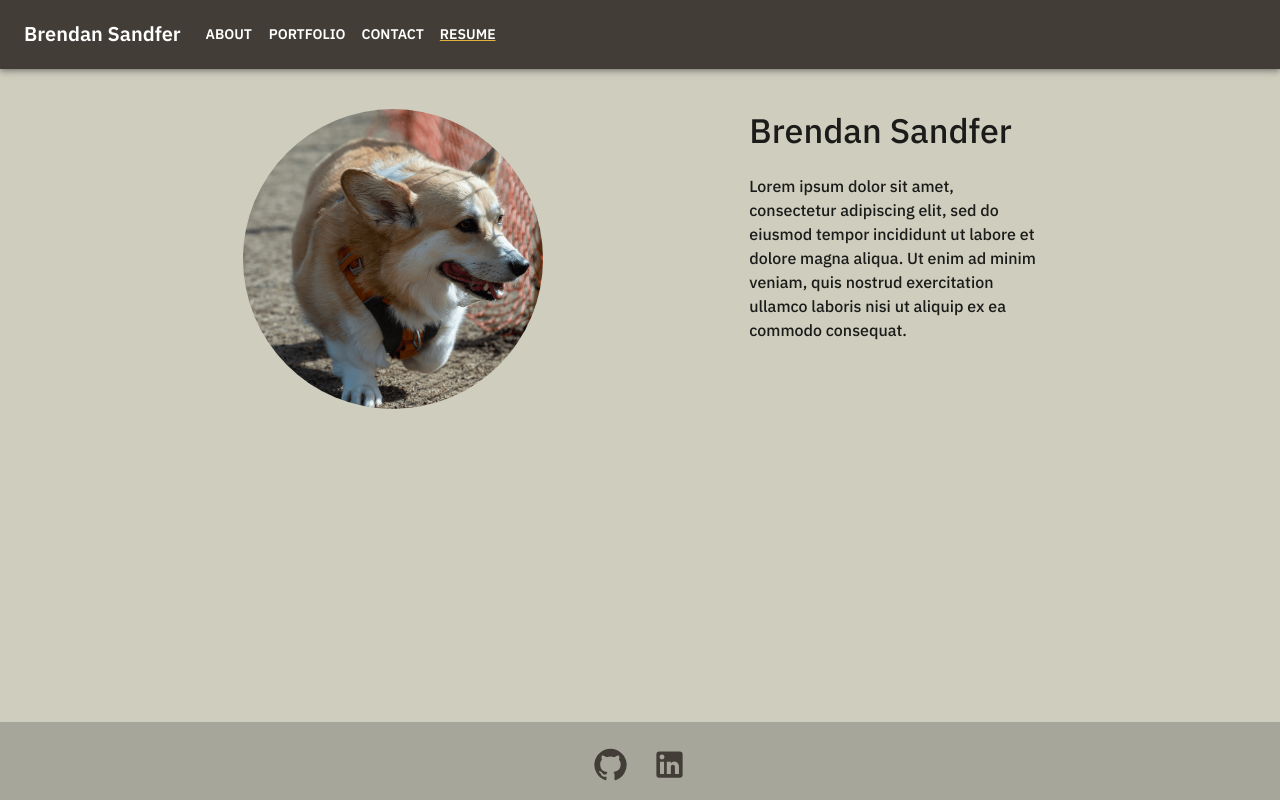
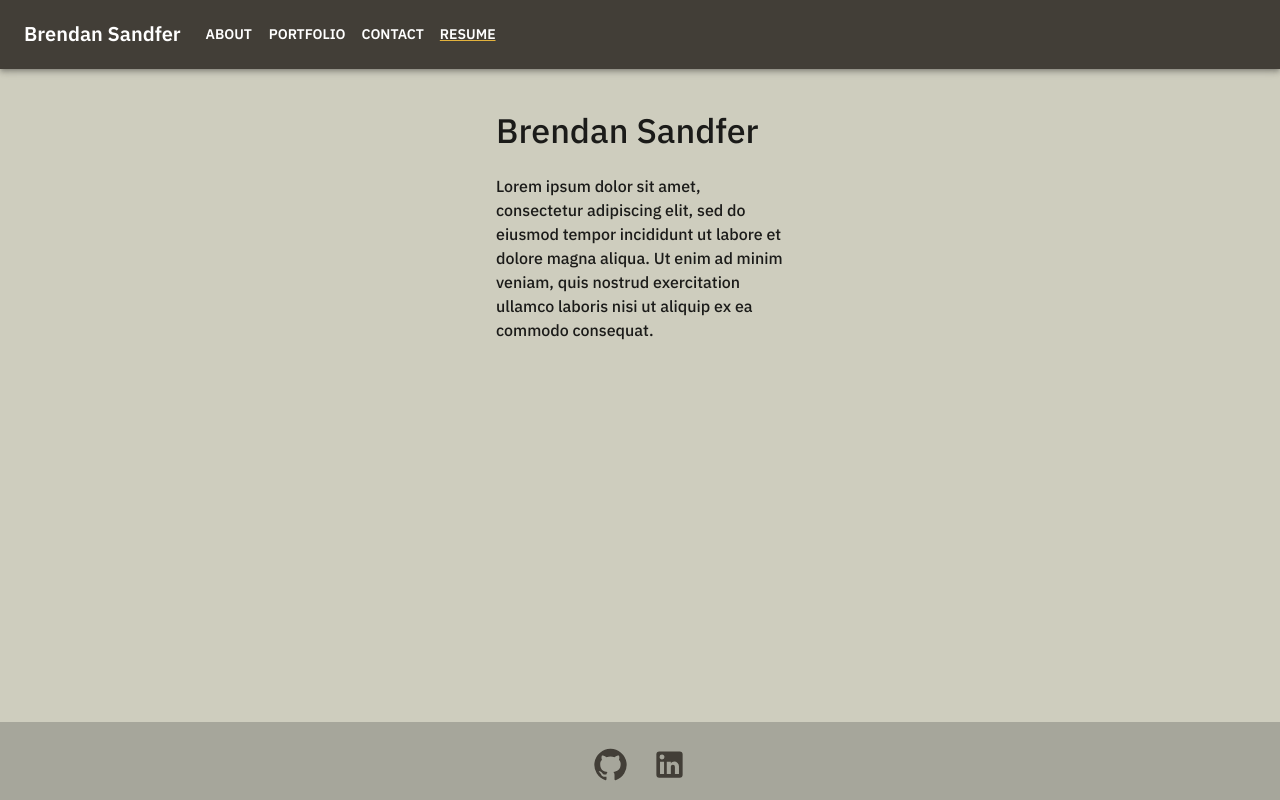
Before and after one commit to bsandfer/portfolio, a React (Create React App) app: page / in a window 1280 px wide. Built offline with nearby package versions, Linux system fonts and the light colour scheme.

Commit message:
updated contact to mailto:

```diff
--- a/src/components/About/About.js
+++ b/src/components/About/About.js
@@ -2,16 +2,17 @@ import React from "react";
 import Box from "@mui/material/Box";
 // import Paper from "@mui/material/Paper";
 import Grid from "@mui/material/Grid";
-import headshot from "../../assets/images/parkPup.png";
-import { Avatar, Typography } from "@mui/material";
-import styled from "@emotion/styled";
+// import headshot from "../../assets/images/parkPup.png";
+import { Typography } from "@mui/material";
+// import { Avatar } from "@mui/material";
+// import styled from "@emotion/styled";
 
-const SizedAvatar = styled(Avatar)`
-  ${({ size, theme }) => `
-    width: ${theme.spacing(size)}px;
-    height: ${theme.spacing(size)}px;
-  `};
-`;
+// const SizedAvatar = styled(Avatar)`
+//   ${({ size, theme }) => `
+//     width: ${theme.spacing(size)}px;
+//     height: ${theme.spacing(size)}px;
+//   `};
+// `;
 
 const About = () => {
   return (
@@ -24,14 +25,14 @@ const About = () => {
           padding={2}
           spacing={2}
         >
-          <Grid item md={3}>
+          {/* <Grid item md={3}>
             <SizedAvatar
               alt="photo of me"
               size="300"
               src={headshot}
               // sx={{ width: 1, height: 1 }}
             ></SizedAvatar>
-          </Grid>
+          </Grid> */}
 
           {/* <Grid item md={1}></Grid> */}
 
--- a/src/components/Navbar/Navbar.js
+++ b/src/components/Navbar/Navbar.js
@@ -27,9 +27,9 @@ const ResponsiveAppBar = ({pageState, setPageState}) => {
   const handleOpenPortfolio = () => {
     setPageState({...pageState, about: false, portfolio: true, contact: false})
   }
-  const handleOpenContact = () => {
-    setPageState({...pageState, about: false, portfolio: false, contact: true})
-  }
+  // const handleOpenContact = () => {
+  //   setPageState({...pageState, about: false, portfolio: false, contact: true})
+  // }
 
 
   const handleOpenNavMenu = (event) => {
@@ -50,10 +50,10 @@ const ResponsiveAppBar = ({pageState, setPageState}) => {
     setAnchorElNav(null);
     handleOpenPortfolio()
   };
-  const handleCloseNavMenu3 = () => {
-    setAnchorElNav(null);
-    handleOpenContact()
-  };
+  // const handleCloseNavMenu3 = () => {
+  //   setAnchorElNav(null);
+  //   handleOpenContact()
+  // };
   const handleCloseNavMenu4 = () => {
     setAnchorElNav(null);
   };
@@ -112,9 +112,12 @@ const ResponsiveAppBar = ({pageState, setPageState}) => {
               <MenuItem onClick={handleCloseNavMenu2}>
                 <Typography>Portfolio</Typography>
               </MenuItem>
-              <MenuItem onClick={handleCloseNavMenu3}>
-                <Typography>Contact</Typography>
+              <a href="mailto:bsandfer@gmail.com" style={{ color: 'black', textDecoration: 'none' }}>
+              <MenuItem onClick={handleCloseNavMenu}>
+                <Typography
+                >Contact</Typography>
               </MenuItem>
+              </a>
               <a href={Resume} target="_blank" rel="noreferrer" style={{ color: 'black', textDecoration: 'underline #E3B23C' }}>
               <MenuItem onClick={handleCloseNavMenu4}>
                 <Typography >Resume</Typography>
@@ -144,7 +147,7 @@ const ResponsiveAppBar = ({pageState, setPageState}) => {
               Portfolio
             </Button>
             <Button
-              onClick={handleOpenContact}
+              href="mailto:bsandfer@gmail.com"
               sx={{ my: 2, color: "white", display: "block" }}
             >
               Contact
```
